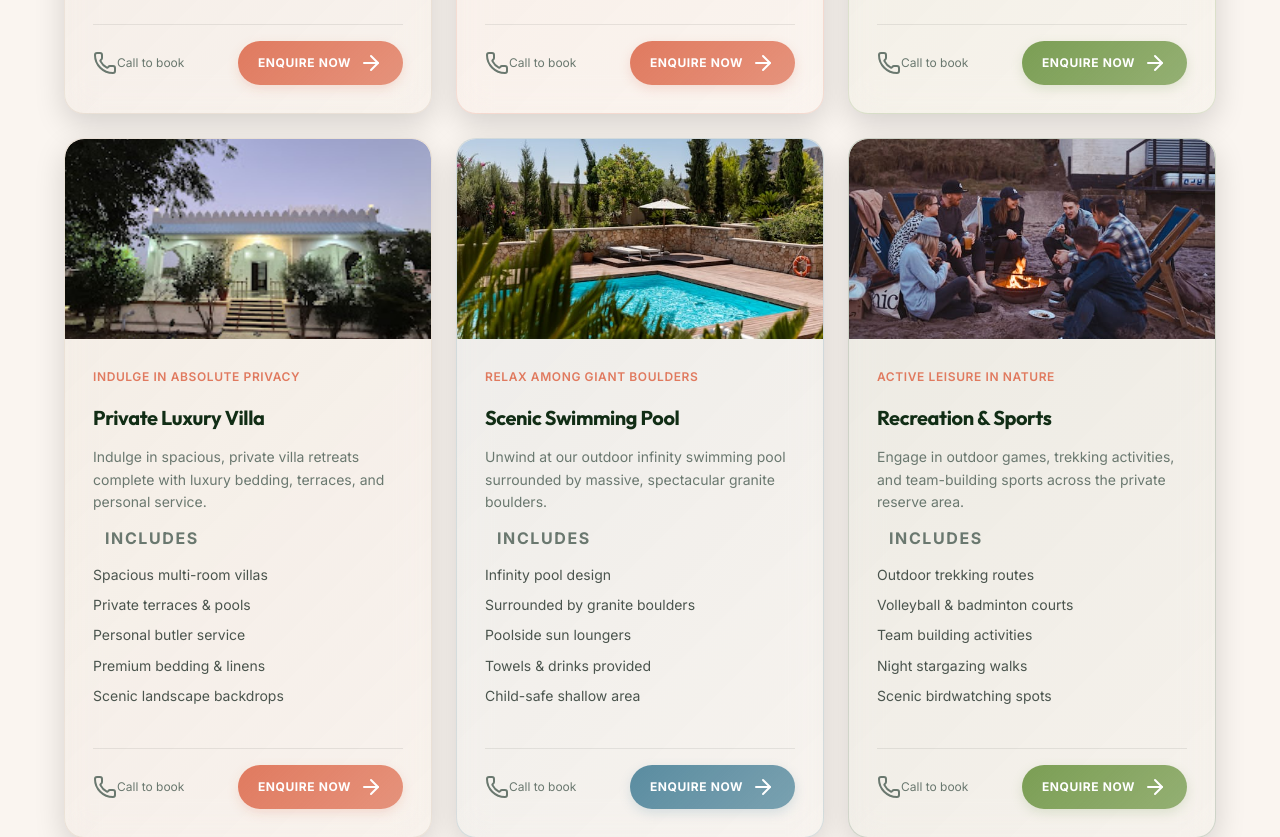
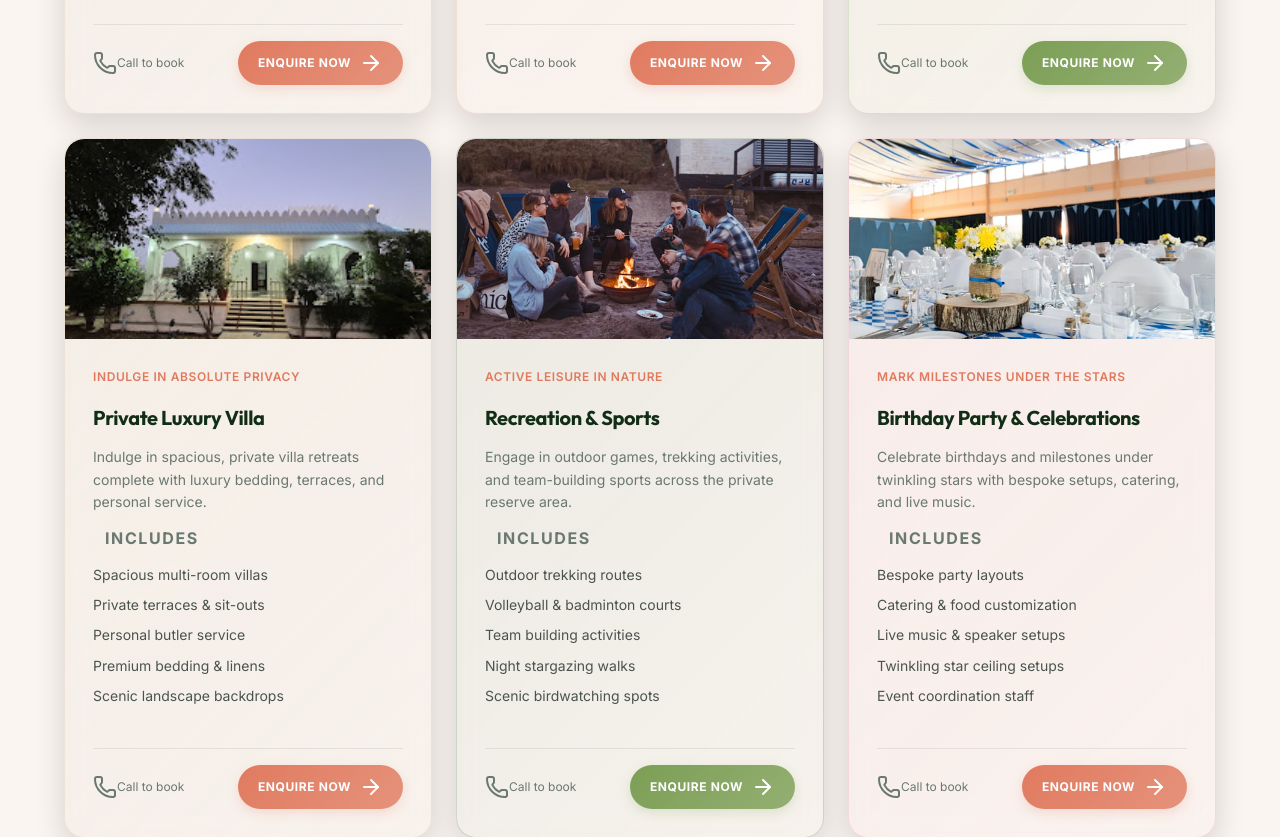
Before and after one commit to Eshbanoliver/jawairockresort, a React (Vite) app: page /services in a window 1280 px wide. Shown: the part 1220-2057 px from the top of the page. Built offline with nearby package versions, Linux system fonts and the light colour scheme.

Commit message:
feat: remove Scenic Swimming Pool stay and leisure option and references

```diff
--- a/src/pages/Home.tsx
+++ b/src/pages/Home.tsx
@@ -47,7 +47,7 @@ export const Home: React.FC = () => {
   const heroImages = [
     "/images/leopard_safari.jpg", // Leopard and jungle safari walk
     "/images/luxury_villa.jpg", // Luxury villa retreat
-    "/images/swimming_pool.jpg", // Premium infinity pool
+    "/images/luxury_cottage.jpg", // Premium eco cottage stay
   ];
 
   useEffect(() => {
@@ -105,7 +105,7 @@ export const Home: React.FC = () => {
     },
     {
       q: "What facilities are included in the luxury villa and farm style stays?",
-      a: "Our villas and farm style stays offer premium comforts including spacious air-conditioned rooms, private sit-out decks facing the hills, modern en-suite bathrooms, access to the swimming pool, and organic farm-to-table dining."
+      a: "Our villas and farm style stays offer premium comforts including spacious air-conditioned rooms, private sit-out decks facing the hills, modern en-suite bathrooms, and organic farm-to-table dining."
     },
     {
       q: "How far is Jawai Rock Resort from the nearest railway station?",
@@ -156,14 +156,6 @@ export const Home: React.FC = () => {
       image: "/images/2025-11-06 (2).jpg",
       category: 'stays',
       themeClass: 'card-theme-gold'
-    },
-    {
-      title: "Scenic Swimming Pool",
-      desc: "Unwind at our outdoor infinity swimming pool surrounded by massive, spectacular granite boulders.",
-      icon: <Waves className="w-6 h-6 text-[#e07a5f]" />,
-      image: "/images/swimming_pool.jpg",
-      category: 'dining',
-      themeClass: 'card-theme-blue'
     },
     {
       title: "Recreation & Sports",
@@ -814,7 +806,7 @@ export const Home: React.FC = () => {
             {[
               { title: "Scenic Jawai Location", desc: "Perfectly positioned alongside the stunning granite monoliths, offering immediate scenic sunset viewpoints directly from our decks.", img: "/images/sunset_view.jpg", icon: <MapPin className="w-6 h-6" />, theme: "gold" },
               { title: "Peaceful Jungle Atmosphere", desc: "A truly quiet habitat where birds call, leopards roam the ridges, and city noise fades completely under starry Rajasthan skies.", img: "/images/campfires.jpg", icon: <TreePine className="w-6 h-6" />, theme: "green" },
-              { title: "Budget Friendly Luxury", desc: "Unmatched value combining premium resort amenities, swimming pool, and organic dining without heavy, overpriced bills.", img: "/images/luxury_cottage.jpg", icon: <Shield className="w-6 h-6" />, theme: "blue" },
+              { title: "Budget Friendly Luxury", desc: "Unmatched value combining premium resort amenities, recreation areas, and organic dining without heavy, overpriced bills.", img: "/images/luxury_cottage.jpg", icon: <Shield className="w-6 h-6" />, theme: "blue" },
               { title: "Resort Near Safari Area", desc: "Located within short driving distance from the key leopard-sighting rocky areas, giving you priority access to early trackers.", img: "/images/unnamed (2).jpg", icon: <Compass className="w-6 h-6" />, theme: "purple" },
               { title: "Family Friendly Stay", desc: "Spacious multi-bedroom villas, outdoor lawn play zones, and child-safe bonfire events that cater to families of all sizes.", img: "/images/jawai_dam.jpg", icon: <Users className="w-6 h-6" />, theme: "pink" },
               { title: "Premium Hospitality", desc: "Experienced local guides, culinary chefs who customize spices, and resort staff trained to satisfy every bespoke boarding request.", img: "/images/leopard_wild.jpg", icon: <Sparkles className="w-6 h-6" />, theme: "teal" },
--- a/src/pages/Services.tsx
+++ b/src/pages/Services.tsx
@@ -6,7 +6,7 @@ import { SectionDivider } from '../components/SectionDivider';
 import {
   Sparkles, Compass, Users,
   Phone, MessageSquare, BookOpen, Clock, ArrowRight,
-  Hotel, Utensils, TreePine, Waves, Activity, Cake, Briefcase
+  Hotel, Utensils, TreePine, Activity, Cake, Briefcase
 } from 'lucide-react';
 
 export const Services: React.FC = () => {
@@ -79,7 +79,7 @@ export const Services: React.FC = () => {
       badge: "Private Villa",
       features: [
         "Spacious multi-room villas",
-        "Private terraces & pools",
+        "Private terraces & sit-outs",
         "Personal butler service",
         "Premium bedding & linens",
         "Scenic landscape backdrops"
@@ -88,25 +88,6 @@ export const Services: React.FC = () => {
       color: "#e07a5f",
       accentClass: "from-[#e07a5f]",
       themeClass: "card-theme-gold"
-    },
-    {
-      id: 'leisure',
-      title: "Scenic Swimming Pool",
-      tagline: "Relax among giant boulders",
-      desc: "Unwind at our outdoor infinity swimming pool surrounded by massive, spectacular granite boulders.",
-      img: "/images/swimming_pool.jpg",
-      badge: "Pool & Relax",
-      features: [
-        "Infinity pool design",
-        "Surrounded by granite boulders",
-        "Poolside sun loungers",
-        "Towels & drinks provided",
-        "Child-safe shallow area"
-      ],
-      icon: <Waves className="w-4 h-4" />,
-      color: "#5a8ca0",
-      accentClass: "from-[#5a8ca0]",
-      themeClass: "card-theme-blue"
     },
     {
       id: 'leisure',
--- a/src/pages/Testimonials.tsx
+++ b/src/pages/Testimonials.tsx
@@ -76,7 +76,7 @@ export const Testimonials: React.FC = () => {
       badgeColor: "#e07a5f"
     },
     {
-      quote: "The multi-bedroom villa was perfect for our extended family of 8. The kids loved the pool, while we enjoyed peaceful tea sessions looking at the granite hills. Excellent hospitality.",
+      quote: "The multi-bedroom villa was perfect for our extended family of 8. The kids loved the open lawns, while we enjoyed peaceful tea sessions looking at the granite hills. Excellent hospitality.",
       author: "Rajesh & Sunita Sen",
       role: "Family Vacationers",
       category: 'stay',
```
